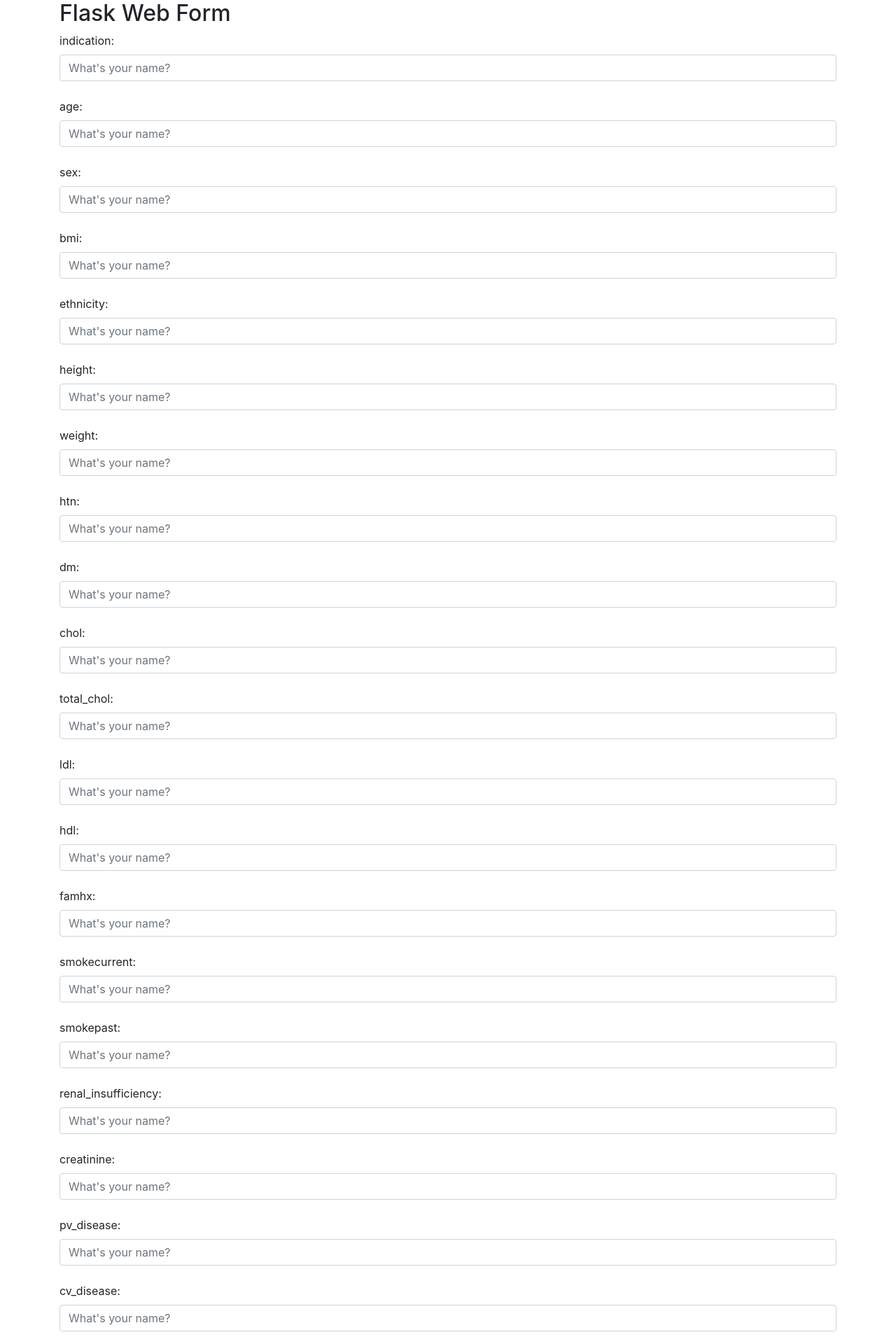
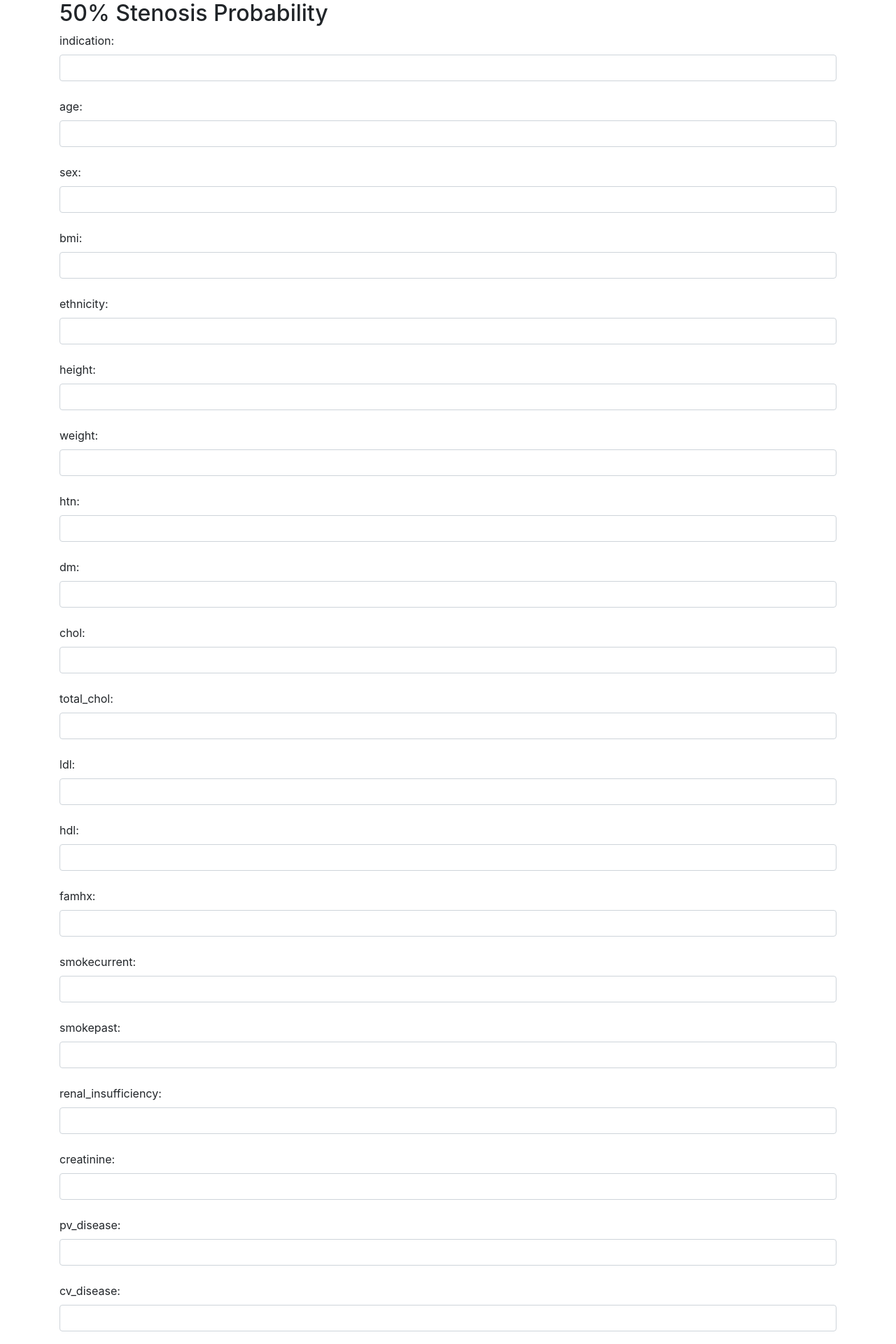
Before and after one commit to gtm2122/Online_Score_Calculator, a Flask app: page / in a window 1280 px wide. Shown: the top 1920 px of the page at 70% size. Run offline with Flask 2, Linux system fonts and the light colour scheme; some libraries are stand-ins or nearby versions.

Commit message:
changed placeholders

```diff
--- a/templates/hello.html
+++ b/templates/hello.html
@@ -13,91 +13,91 @@
 <div class="container">
 
 
-  <h2>Flask Web Form</h2>
+  <h2>50% Stenosis Probability</h2>
   <form  action="" method="post" role="form">
     {{ form.csrf }}
     <div class="form-group">
       <label for="indication">indication:</label>
-      <input type="text" class="form-control" id="indication" name="indication" placeholder="What's your name?">
+      <input type="text" class="form-control" id="indication" name="indication" >
       <br>
       <label for="age">age:</label>
-      <input type="text" class="form-control" id="age" name="age" placeholder="What's your name?">
+      <input type="text" class="form-control" id="age" name="age" >
       <br>
       <label for="sex">sex:</label>
-      <input type="text" class="form-control" id="sex" name="sex" placeholder="What's your name?">
+      <input type="text" class="form-control" id="sex" name="sex" >
       <br>
       <label for="bmi">bmi:</label>
-      <input type="text" class="form-control" id="bmi" name="bmi" placeholder="What's your name?">
+      <input type="text" class="form-control" id="bmi" name="bmi" >
       <br>
       <label for="Ethnicity">ethnicity:</label>
-      <input type="text" class="form-control" id="ethnicity" name="ethnicity" placeholder="What's your name?">
+      <input type="text" class="form-control" id="ethnicity" name="ethnicity" >
       <br>
       <label for="Height">height:</label>
-      <input type="text" class="form-control" id="height" name="height" placeholder="What's your name?">
+      <input type="text" class="form-control" id="height" name="height" >
       <br>
       <label for="Weight">weight:</label>
-      <input type="text" class="form-control" id="weight" name="weight" placeholder="What's your name?">
+      <input type="text" class="form-control" id="weight" name="weight" >
       <br>
       <label for="htn">htn:</label>
-      <input type="text" class="form-control" id="htn" name="htn" placeholder="What's your name?">
+      <input type="text" class="form-control" id="htn" name="htn" >
       <br>
       <label for="dm">dm:</label>
-      <input type="text" class="form-control" id="dm" name="dm" placeholder="What's your name?">
+      <input type="text" class="form-control" id="dm" name="dm" >
       <br>
       <label for="chol">chol:</label>
-      <input type="text" class="form-control" id="chol" name="chol" placeholder="What's your name?">
+      <input type="text" class="form-control" id="chol" name="chol" >
       <br>
       <label for="total_chol">total_chol:</label>
-      <input type="text" class="form-control" id="total_chol" name="total_chol" placeholder="What's your name?">
+      <input type="text" class="form-control" id="total_chol" name="total_chol" >
       <br>
       <label for="ldl">ldl:</label>
-      <input type="text" class="form-control" id="ldl" name="ldl" placeholder="What's your name?">
+      <input type="text" class="form-control" id="ldl" name="ldl" >
       <br>
       <label for="hdl">hdl:</label>
-      <input type="text" class="form-control" id="hdl" name="hdl" placeholder="What's your name?">
+      <input type="text" class="form-control" id="hdl" name="hdl" >
       <br>
       <label for="famhx">famhx:</label>
-      <input type="text" class="form-control" id="famhx" name="famhx" placeholder="What's your name?">
+      <input type="text" class="form-control" id="famhx" name="famhx" >
       <br>
       <label for="smokecurrent">smokecurrent:</label>
-      <input type="text" class="form-control" id="smokecurrent" name="smokecurrent" placeholder="What's your name?">
+      <input type="text" class="form-control" id="smokecurrent" name="smokecurrent" >
       <br>
       <label for="smokepast">smokepast:</label>
-      <input type="text" class="form-control" id="smokepast" name="smokepast" placeholder="What's your name?">
+      <input type="text" class="form-control" id="smokepast" name="smokepast" >
       <br>
       <label for="renal_insufficiency">renal_insufficiency:</label>
-      <input type="text" class="form-control" id="renal_insufficiency" name="renal_insufficiency" placeholder="What's your name?">
+      <input type="text" class="form-control" id="renal_insufficiency" name="renal_insufficiency" >
       <br>
       <label for="creatinine">creatinine:</label>
-      <input type="text" class="form-control" id="creatinine" name="creatinine" placeholder="What's your name?">
+      <input type="text" class="form-control" id="creatinine" name="creatinine" >
       <br>
       <label for="pv_disease">pv_disease:</label>
-      <input type="text" class="form-control" id="pv_disease" name="pv_disease" placeholder="What's your name?">
+      <input type="text" class="form-control" id="pv_disease" name="pv_disease" >
       <br>
       <label for="cv_disease">cv_disease:</label>
-      <input type="text" class="form-control" id="cv_disease" name="cv_disease" placeholder="What's your name?">
+      <input type="text" class="form-control" id="cv_disease" name="cv_disease" >
       <br>
       <label for="chest_pain">chest_pain:</label>
-      <input type="text" class="form-control" id="chest_pain" name="chest_pain" placeholder="What's your name?">
+      <input type="text" class="form-control" id="chest_pain" name="chest_pain" >
       <br>
       <label for="exertion">exertion:</label>
-      <input type="text" class="form-control" id="exertion" name="exertion" placeholder="What's your name?">
+      <input type="text" class="form-control" id="exertion" name="exertion" >
       <br>
       <label for="relief">relief:</label>
-      <input type="text" class="form-control" id="relief" name="relief" placeholder="What's your name?">
+      <input type="text" class="form-control" id="relief" name="relief" >
       <br>
       <label for="typicality">typicality:</label>
-      <input type="text" class="form-control" id="typicality" name="typicality" placeholder="What's your name?">
+      <input type="text" class="form-control" id="typicality" name="typicality" >
       <br>
       <label for="sob">sob:</label>
-      <input type="text" class="form-control" id="sob" name="sob" placeholder="Your email will be used to contact you.">
+      <input type="text" class="form-control" id="sob" name="sob" >
       <br>
       <label for="cac">cac:</label>
-      <input type="text" class="form-control" id="cac" name="cac" placeholder="Enter a password.">
+      <input type="text" class="form-control" id="cac" name="cac" >
 
 
     </div>
-    <button type="submit" class="btn btn-success">Sign Up</button>
+    <button type="submit" class="btn btn-success">Submit</button>
   </form>
 
   <br>
```
